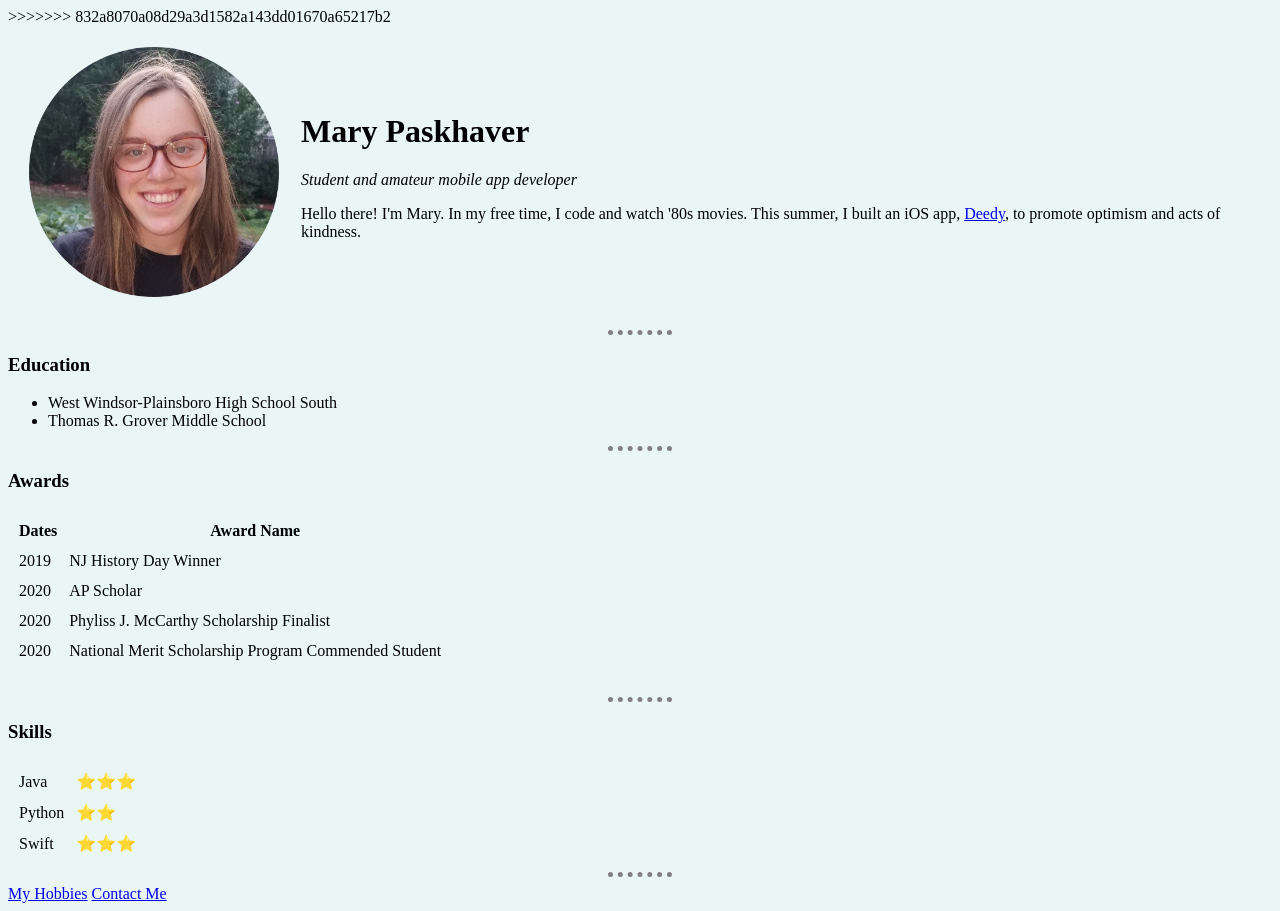
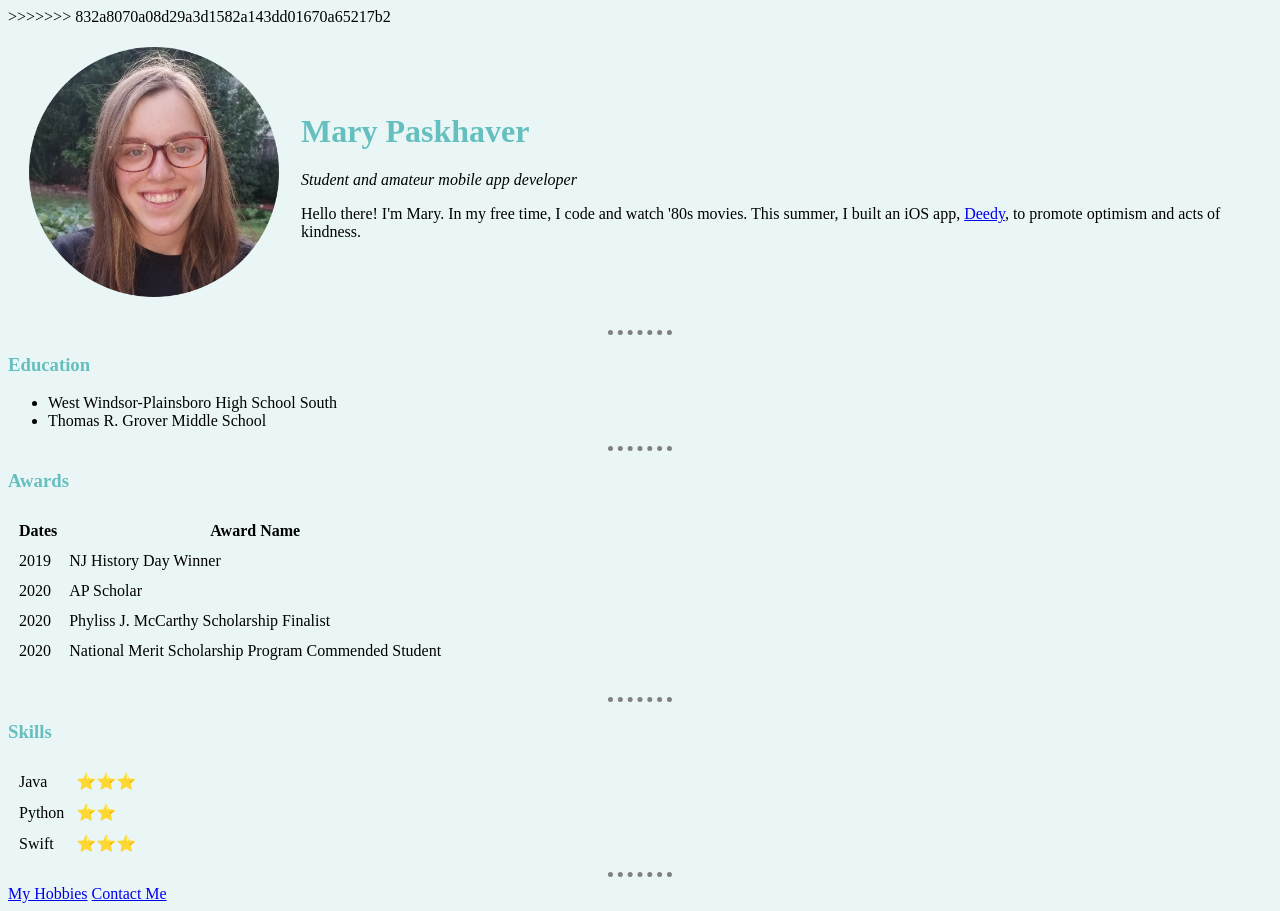
Before and after one commit to marypaskhaver/HTML---Personal-Site, a plain HTML site: page index.html in a window 1280 px wide. Drawn offline with Linux system fonts and the light colour scheme.

Commit message:
Color h1 and h3 headers

```diff
--- a/css/styles.css
+++ b/css/styles.css
@@ -9,3 +9,11 @@ hr {
   border-width: 5px;
   width: 5%;
 }
+
+h1 {
+  color: #66bfbf;
+}
+
+h3 {
+  color: #66bfbf;
+}
```
